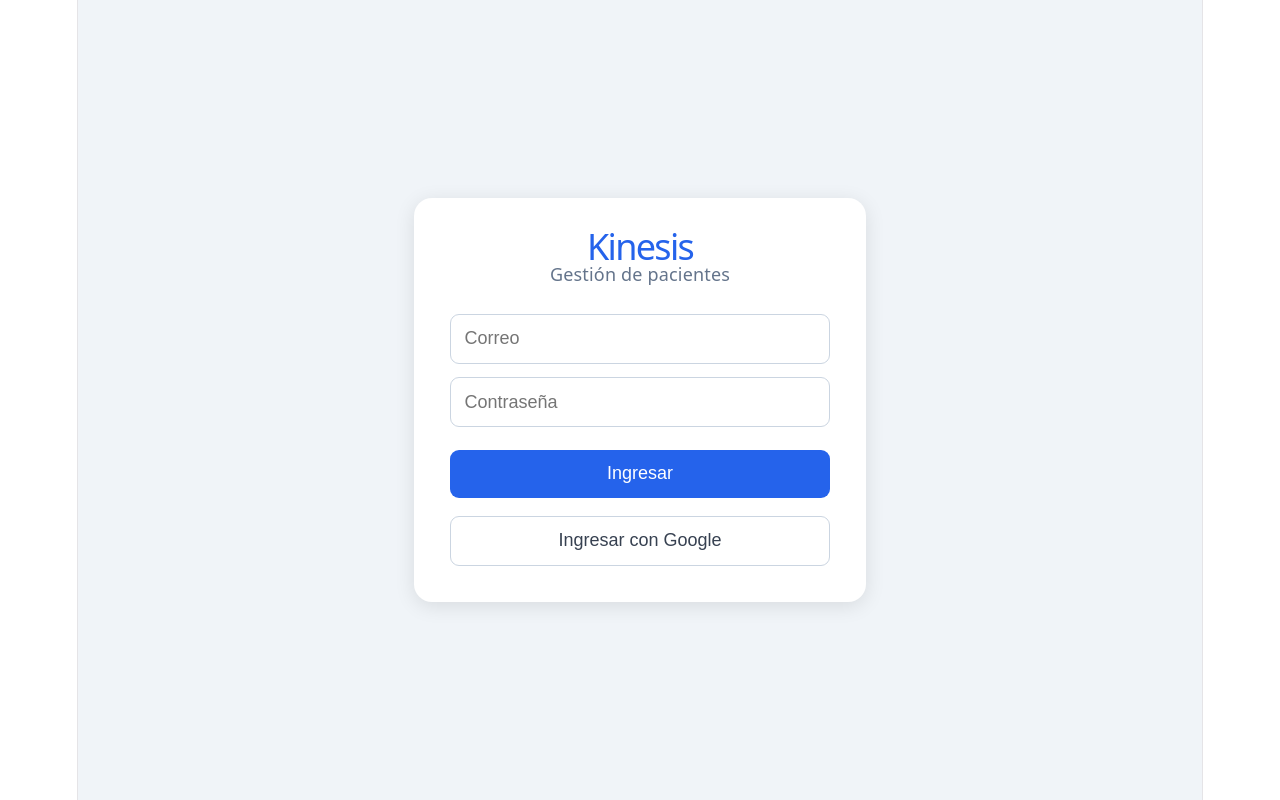
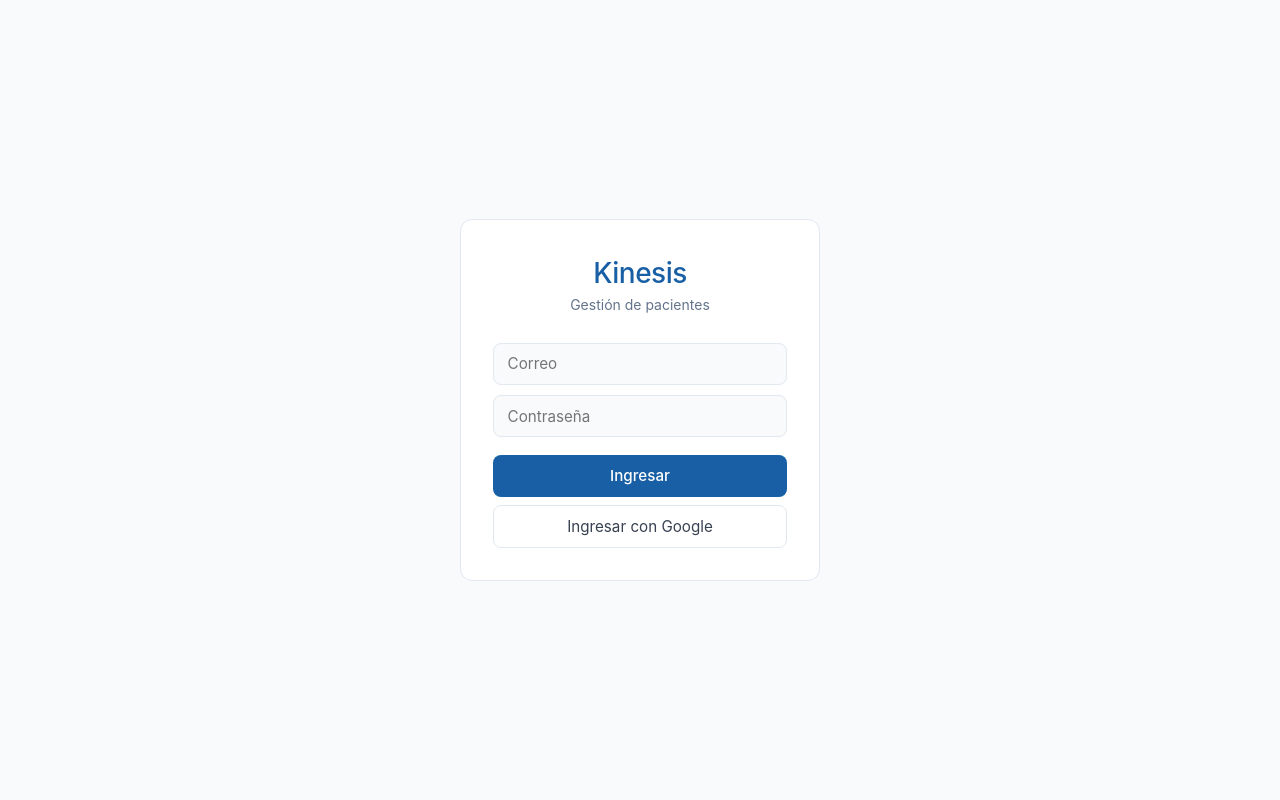
Before and after one commit to ArroyoVet/Kinesis, a React (Vite) app: page /login in a window 1280 px wide. Built offline with nearby package versions, Linux system fonts and the light colour scheme; no server answers.

Commit message:
Mejora interfaz

```diff
--- a/src/components/Navbar.jsx
+++ b/src/components/Navbar.jsx
@@ -45,38 +45,41 @@ const styles = {
   nav: {
     display: "flex",
     alignItems: "center",
-    justifyContent: "space-between",
+    gap: "1.5rem",
     padding: "0.75rem 1.5rem",
     background: "white",
-    boxShadow: "0 2px 8px rgba(0,0,0,0.08)",
+    borderBottom: "0.5px solid #e2e8f0",
     position: "sticky",
     top: 0,
     zIndex: 100,
   },
   logo: {
-    fontWeight: "700",
-    fontSize: "1.25rem",
-    color: "#2563eb",
+    fontWeight: "500",
+    fontSize: "1.2rem",
+    color: "#185FA5",
+    letterSpacing: "-0.5px",
+    marginRight: "0.5rem",
   },
   links: {
     display: "flex",
-    gap: "0.5rem",
+    gap: "4px",
+    flex: 1,
   },
   btn: {
-    padding: "0.5rem 1rem",
-    borderRadius: "0.5rem",
+    padding: "6px 14px",
+    borderRadius: "8px",
     border: "none",
     cursor: "pointer",
-    fontSize: "0.9rem",
-    fontWeight: "500",
+    fontSize: "0.875rem",
+    fontWeight: "400",
   },
   logout: {
-    padding: "0.5rem 1rem",
-    borderRadius: "0.5rem",
-    border: "1px solid #e2e8f0",
+    padding: "6px 14px",
+    borderRadius: "8px",
+    border: "0.5px solid #F7C1C1",
     background: "white",
     cursor: "pointer",
-    color: "#ef4444",
-    fontWeight: "500",
+    color: "#A32D2D",
+    fontSize: "0.875rem",
   },
 };
--- a/src/index.css
+++ b/src/index.css
@@ -1,33 +1,7 @@
-:root {
-  --text: #6b6375;
-  --text-h: #08060d;
-  --bg: #fff;
-  --border: #e5e4e7;
-  --code-bg: #f4f3ec;
-  --accent: #aa3bff;
-  --accent-bg: rgba(170, 59, 255, 0.1);
-  --accent-border: rgba(170, 59, 255, 0.5);
-  --social-bg: rgba(244, 243, 236, 0.5);
-  --shadow:
-    rgba(0, 0, 0, 0.1) 0 10px 15px -3px, rgba(0, 0, 0, 0.05) 0 4px 6px -2px;
-
-  --sans: system-ui, 'Segoe UI', Roboto, sans-serif;
-  --heading: system-ui, 'Segoe UI', Roboto, sans-serif;
-  --mono: ui-monospace, Consolas, monospace;
-
-  font: 18px/145% var(--sans);
-  letter-spacing: 0.18px;
-  color-scheme: light dark;
-  color: var(--text);
-  background: var(--bg);
-  font-synthesis: none;
-  text-rendering: optimizeLegibility;
-  -webkit-font-smoothing: antialiased;
-  -moz-osx-font-smoothing: grayscale;
-
-  @media (max-width: 1024px) {
-    font-size: 16px;
-  }
+*, *::before, *::after {
+  box-sizing: border-box;
+  margin: 0;
+  padding: 0;
 }
 
 html {
@@ -39,82 +13,19 @@ html::-webkit-scrollbar {
   display: none;
 }
 
-@media (prefers-color-scheme: dark) {
-  :root {
-    --text: #9ca3af;
-    --text-h: #f3f4f6;
-    --bg: #16171d;
-    --border: #2e303a;
-    --code-bg: #1f2028;
-    --accent: #c084fc;
-    --accent-bg: rgba(192, 132, 252, 0.15);
-    --accent-border: rgba(192, 132, 252, 0.5);
-    --social-bg: rgba(47, 48, 58, 0.5);
-    --shadow:
-      rgba(0, 0, 0, 0.4) 0 10px 15px -3px, rgba(0, 0, 0, 0.25) 0 4px 6px -2px;
-  }
-
-  #social .button-icon {
-    filter: invert(1) brightness(2);
-  }
+body {
+  font-family: -apple-system, BlinkMacSystemFont, "Segoe UI", Roboto, sans-serif;
+  background: #f8fafc;
+  color: #1e293b;
+  font-size: 16px;
+  line-height: 1.5;
 }
 
-body {
-  margin: 0;
+button {
+  font-family: inherit;
+  cursor: pointer;
 }
 
-#root {
-  width: 1126px;
-  max-width: 100%;
-  margin: 0 auto;
-  text-align: center;
-  border-inline: 1px solid var(--border);
-  min-height: 100svh;
-  display: flex;
-  flex-direction: column;
-  box-sizing: border-box;
+input, select, textarea {
+  font-family: inherit;
 }
-
-h1,
-h2 {
-  font-family: var(--heading);
-  font-weight: 500;
-  color: var(--text-h);
-}
-
-h1 {
-  font-size: 56px;
-  letter-spacing: -1.68px;
-  margin: 32px 0;
-  @media (max-width: 1024px) {
-    font-size: 36px;
-    margin: 20px 0;
-  }
-}
-h2 {
-  font-size: 24px;
-  line-height: 118%;
-  letter-spacing: -0.24px;
-  margin: 0 0 8px;
-  @media (max-width: 1024px) {
-    font-size: 20px;
-  }
-}
-p {
-  margin: 0;
-}
-
-code,
-.counter {
-  font-family: var(--mono);
-  display: inline-flex;
-  border-radius: 4px;
-  color: var(--text-h);
-}
-
-code {
-  font-size: 15px;
-  line-height: 135%;
-  padding: 4px 8px;
-  background: var(--code-bg);
-}
--- a/src/pages/Home.jsx
+++ b/src/pages/Home.jsx
@@ -108,7 +108,6 @@ export default function Home() {
   );
 }
 
-// Estilos actualizados para incluir los nuevos elementos
 const styles = {
   container: {
     padding: "2rem",
@@ -116,83 +115,57 @@ const styles = {
     margin: "0 auto",
   },
   welcome: {
-    fontSize: "1.75rem",
+    fontSize: "1.5rem",
+    fontWeight: "500",
     color: "#1e293b",
     marginBottom: "0.25rem",
   },
   info: {
     color: "#64748b",
-    margin: "0.25rem 0",
+    margin: "0.2rem 0",
+    fontSize: "0.875rem",
   },
   grid: {
     display: "grid",
-    gridTemplateColumns: "repeat(auto-fill, minmax(200px, 1fr))",
+    gridTemplateColumns: "repeat(auto-fill, minmax(160px, 1fr))",
     gap: "1rem",
     marginTop: "2rem",
   },
   card: {
     background: "white",
-    borderRadius: "1rem",
-    padding: "1.5rem",
-    boxShadow: "0 2px 12px rgba(0,0,0,0.08)",
+    borderRadius: "12px",
+    padding: "1.25rem",
+    border: "1.5px solid #185FA5",
     cursor: "pointer",
     textAlign: "center",
-    border: "2px solid #2563eb",
+    display: "flex",
+    flexDirection: "column",
+    alignItems: "center",
+    gap: "0.6rem",
   },
   cardAdd: {
     background: "white",
-    borderRadius: "1rem",
-    padding: "1.5rem",
-    boxShadow: "0 2px 12px rgba(0,0,0,0.08)",
+    borderRadius: "12px",
+    padding: "1.25rem",
+    border: "0.5px dashed #cbd5e1",
     cursor: "pointer",
     textAlign: "center",
-    border: "2px dashed #cbd5e1",
+    display: "flex",
+    flexDirection: "column",
+    alignItems: "center",
+    gap: "0.6rem",
     color: "#94a3b8",
   },
   cardIcon: {
-    fontSize: "2rem",
+    fontSize: "1.75rem",
   },
-  // Nuevos estilos para el mini-formulario
-  cardInputContainer: {
-    background: "white",
-    borderRadius: "1rem",
-    padding: "1.5rem",
-    boxShadow: "0 2px 12px rgba(0,0,0,0.08)",
-    display: "flex",
-    flexDirection: "column",
-    gap: "0.8rem",
-    border: "2px solid #cbd5e1",
+  cardNombre: {
+    fontWeight: "500",
+    fontSize: "0.95rem",
+    color: "#1e293b",
   },
-  input: {
-    padding: "0.5rem",
-    borderRadius: "0.5rem",
-    border: "1px solid #cbd5e1",
-    fontSize: "1rem",
-    width: "100%",
-    boxSizing: "border-box"
+  cardDesc: {
+    fontSize: "0.8rem",
+    color: "#64748b",
   },
-  buttonGroup: {
-    display: "flex",
-    gap: "0.5rem",
-    justifyContent: "space-between"
-  },
-  btnSave: {
-    background: "#2563eb",
-    color: "white",
-    border: "none",
-    padding: "0.5rem 1rem",
-    borderRadius: "0.5rem",
-    cursor: "pointer",
-    fontWeight: "bold",
-    flex: 1
-  },
-  btnCancel: {
-    background: "#f1f5f9",
-    color: "#64748b",
-    border: "none",
-    padding: "0.5rem 1rem",
-    borderRadius: "0.5rem",
-    cursor: "pointer",
-    flex: 1
-  }
 };
--- a/src/pages/Login.jsx
+++ b/src/pages/Login.jsx
@@ -72,63 +72,69 @@ const styles = {
     display: "flex",
     alignItems: "center",
     justifyContent: "center",
-    background: "#f0f4f8",
+    background: "#f8fafc",
   },
   card: {
     background: "white",
     padding: "2rem",
-    borderRadius: "1rem",
-    boxShadow: "0 4px 20px rgba(0,0,0,0.1)",
+    borderRadius: "12px",
+    border: "0.5px solid #e2e8f0",
     width: "100%",
-    maxWidth: "380px",
+    maxWidth: "360px",
   },
   title: {
     margin: 0,
-    color: "#2563eb",
-    fontSize: "2rem",
+    color: "#185FA5",
+    fontSize: "1.75rem",
+    fontWeight: "500",
     textAlign: "center",
+    letterSpacing: "-0.5px",
   },
   subtitle: {
     textAlign: "center",
     color: "#64748b",
-    marginBottom: "1.5rem",
+    marginBottom: "1.75rem",
+    fontSize: "0.875rem",
   },
   form: {
     display: "flex",
     flexDirection: "column",
-    gap: "0.75rem",
+    gap: "0.65rem",
   },
   input: {
-    padding: "0.75rem",
-    borderRadius: "0.5rem",
-    border: "1px solid #cbd5e1",
-    fontSize: "1rem",
+    padding: "0.65rem 0.85rem",
+    borderRadius: "8px",
+    border: "0.5px solid #e2e8f0",
+    fontSize: "0.95rem",
     outline: "none",
+    background: "#f8fafc",
+    color: "#1e293b",
   },
   btn: {
-    padding: "0.75rem",
-    borderRadius: "0.5rem",
-    background: "#2563eb",
+    padding: "0.7rem",
+    borderRadius: "8px",
+    background: "#185FA5",
     color: "white",
     border: "none",
-    fontSize: "1rem",
+    fontSize: "0.95rem",
+    fontWeight: "500",
     cursor: "pointer",
     marginTop: "0.5rem",
   },
   btnGoogle: {
-    marginTop: "1rem",
+    marginTop: "0.5rem",
     width: "100%",
-    padding: "0.75rem",
-    borderRadius: "0.5rem",
+    padding: "0.7rem",
+    borderRadius: "8px",
     background: "white",
-    border: "1px solid #cbd5e1",
-    fontSize: "1rem",
+    border: "0.5px solid #e2e8f0",
+    fontSize: "0.95rem",
     cursor: "pointer",
     color: "#374151",
   },
   error: {
-    color: "#ef4444",
-    fontSize: "0.875rem",
+    color: "#A32D2D",
+    fontSize: "0.825rem",
     textAlign: "center",
   },
 };
```
